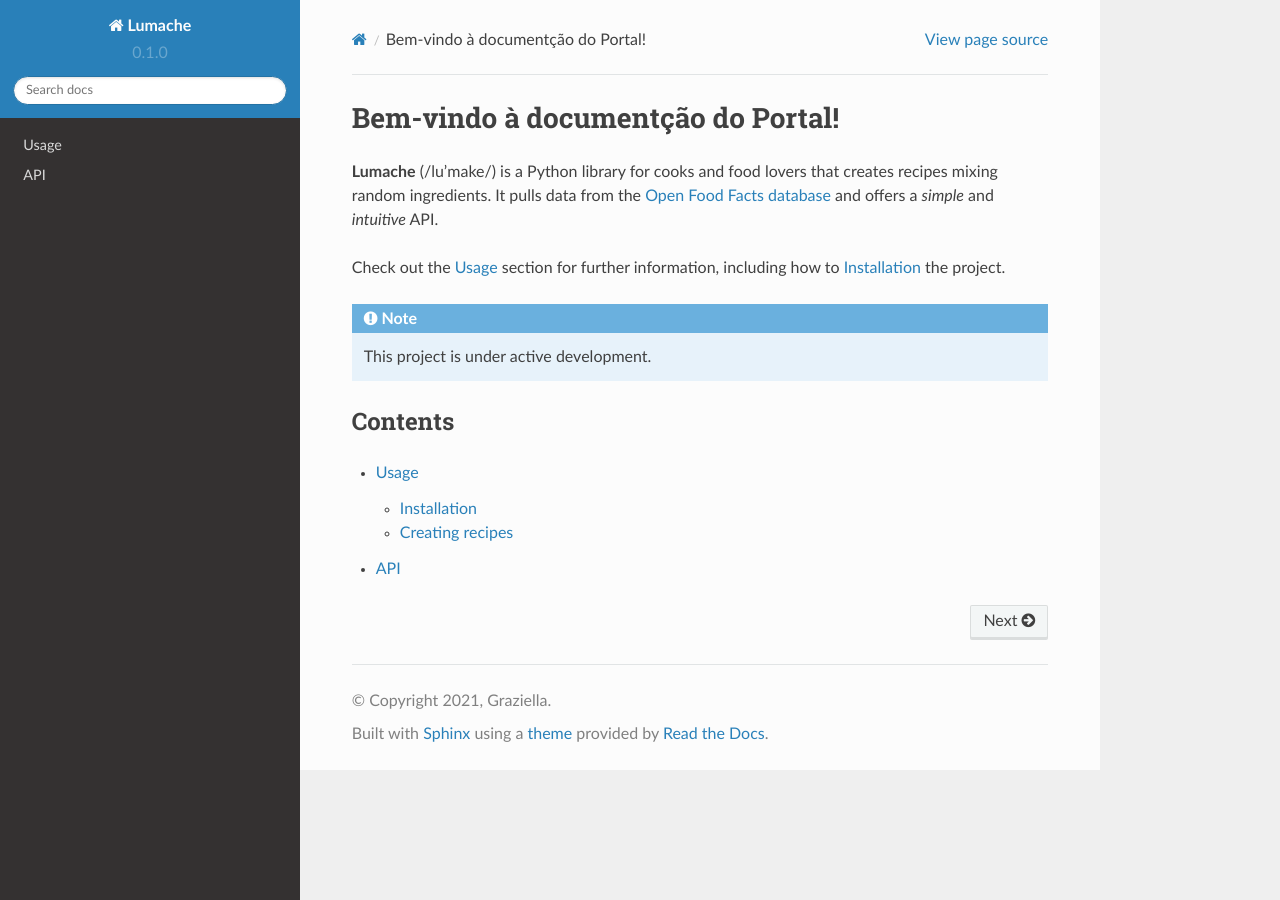
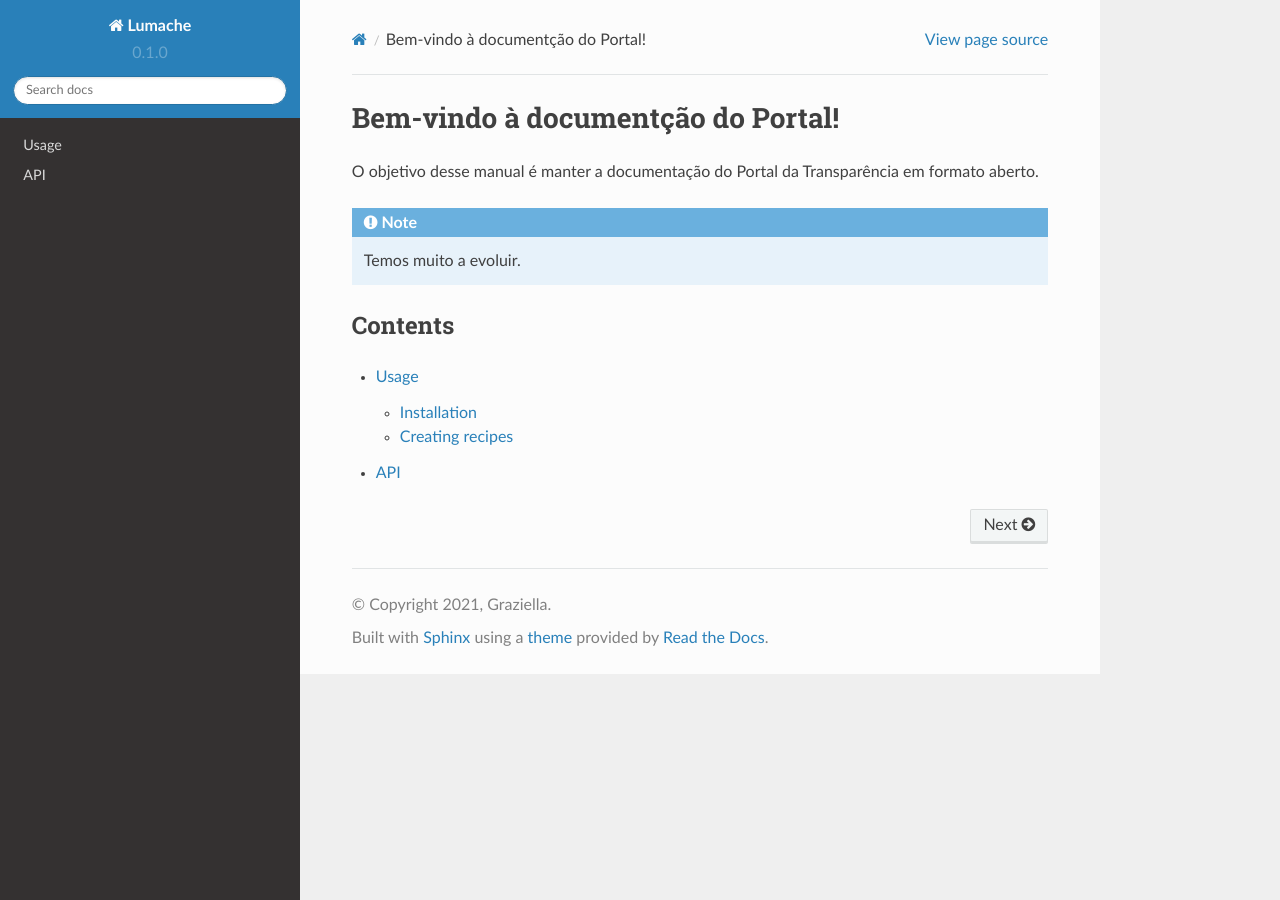
Before and after one commit to cge-sc/pt-docs, a Sphinx documentation site: the page built from docs/source/index.rst, in a window 1280 px wide. Built offline with Sphinx 7.4.7 and the Read the Docs theme 2.0.0, drawn with Linux system fonts in a browser that asks for light colours.

Commit message:
Update index.rst

```diff
--- a/docs/source/index.rst
+++ b/docs/source/index.rst
@@ -1,17 +1,11 @@
 Bem-vindo à documentção do Portal!
 ===================================
 
-**Lumache** (/lu'make/) is a Python library for cooks and food lovers
-that creates recipes mixing random ingredients.
-It pulls data from the `Open Food Facts database <https://world.openfoodfacts.org/>`_
-and offers a *simple* and *intuitive* API.
-
-Check out the :doc:`usage` section for further information, including
-how to :ref:`installation` the project.
+O objetivo desse manual é manter a documentação do Portal da Transparência em formato aberto.
 
 .. note::
 
-   This project is under active development.
+   Temos muito a evoluir.
 
 Contents
 --------
```
